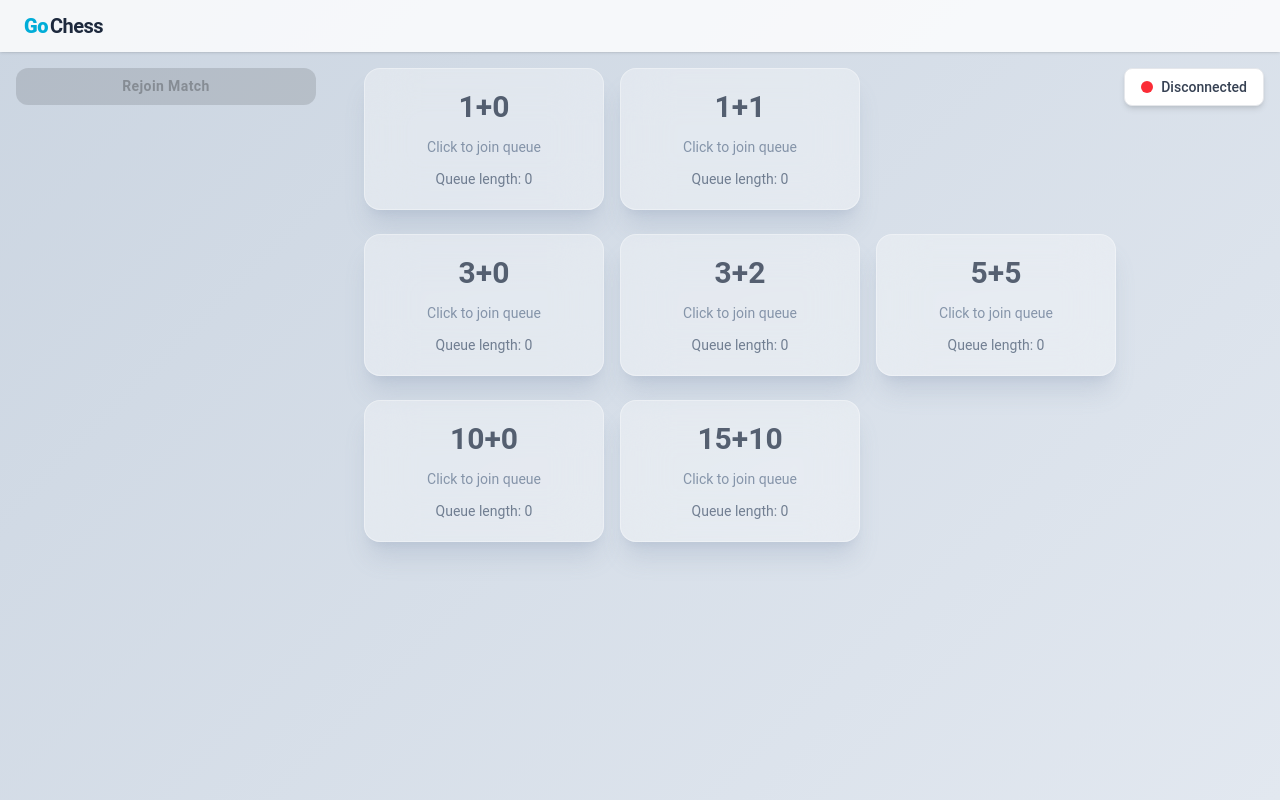
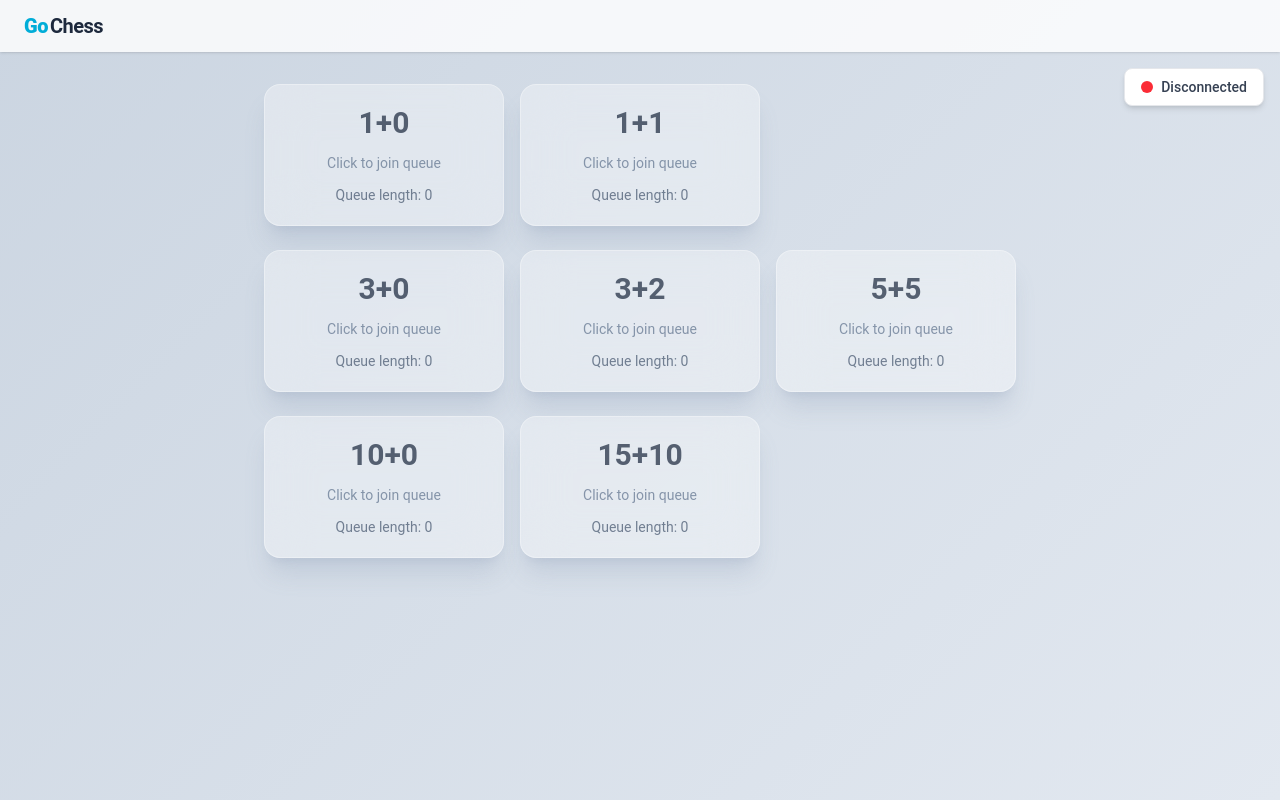
Before and after one commit to danielruijs/go-chess, a React (Vite) app in the folder frontend/: page / in a window 1280 px wide. Built offline with nearby package versions, Linux system fonts and the light colour scheme; no server answers.

Commit message:
refactor: simplify Home component

```diff
--- a/frontend/src/pages/Home.tsx
+++ b/frontend/src/pages/Home.tsx
@@ -1,17 +1,11 @@
-import { Button, Stack } from "@mui/material";
+import { Button } from "@mui/material";
 import { useWebSocket } from "../contexts/WebSocketContext.ts";
 import { useAuth } from "../contexts/AuthContext.ts";
 import MatchmakingComponent from "../components/Matchmaking.tsx";
 import { useNavigate } from "react-router-dom";
 import { timeFormats } from "../types/chess.ts";
 import { getQueueData } from "../utils/chess.ts";
-import {
-  MessageTypeJoinMatch,
-  MessageTypeLeaveMatch,
-  type WSMessage,
-  type JoinMatchData,
-  type QueueData,
-} from "../types/message.ts";
+import { MessageTypeJoinMatch, MessageTypeLeaveMatch, type QueueData } from "../types/message.ts";
 import type { TimeFormat } from "../types/chess.ts";
 
 function Home() {
@@ -24,34 +18,26 @@ function Home() {
       return;
     }
 
-    if (queueData?.inQueue) {
-      const leaveData = { timeFormat };
-      const message: WSMessage = { type: MessageTypeLeaveMatch, data: leaveData };
-      sendMessage(message);
-      return;
-    }
-
-    const joinMatchData: JoinMatchData = { timeFormat };
-    const message: WSMessage = {
-      type: MessageTypeJoinMatch,
-      data: joinMatchData,
-    };
-    sendMessage(message);
+    sendMessage({
+      type: queueData?.inQueue ? MessageTypeLeaveMatch : MessageTypeJoinMatch,
+      data: { timeFormat },
+    });
   }
 
   return (
-    <div className="flex flex-row gap-12 p-4">
-      <Stack spacing={2} className="w-75">
+    <div className="flex flex-col items-center p-8">
+      {inMatch ? (
         <Button
           variant="contained"
-          disabled={!isConnected || !inMatch}
+          disabled={!isConnected}
           onClick={() => {
             navigate("/game");
           }}
+          size="large"
         >
           Rejoin Match
         </Button>
-      </Stack>
+      ) : (
         <div className="flex flex-col gap-6">
           {timeFormats.map((group, groupIdx) => (
             <div key={groupIdx} className="flex flex-wrap gap-4">
@@ -72,6 +58,7 @@ function Home() {
             </div>
           ))}
         </div>
+      )}
     </div>
   );
 }
```
Lines whose indentation alone changed are shown as unchanged.
